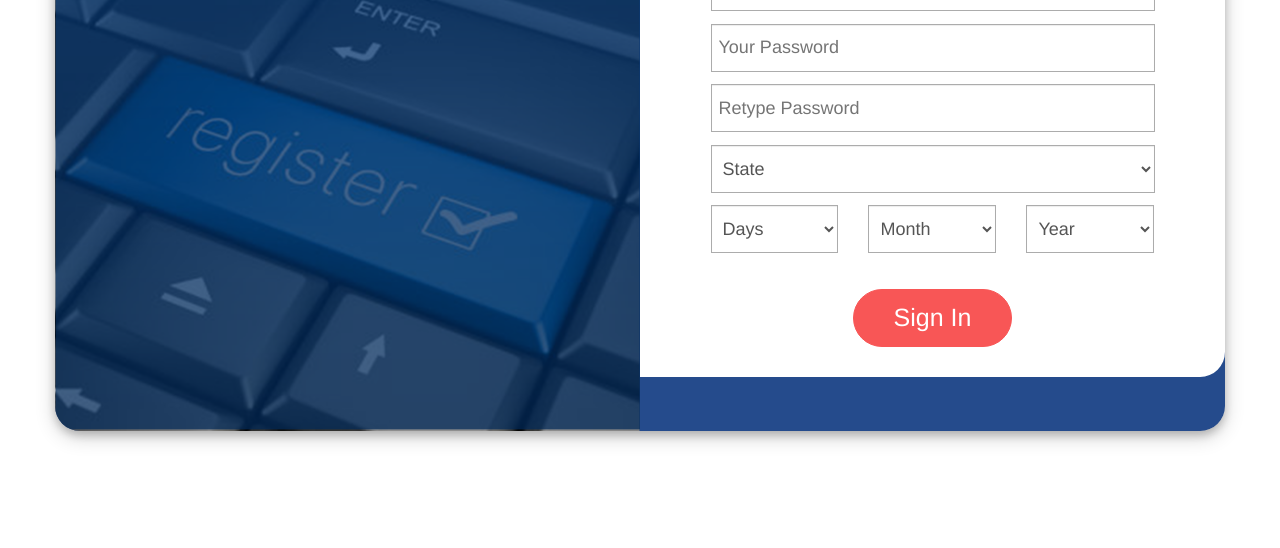
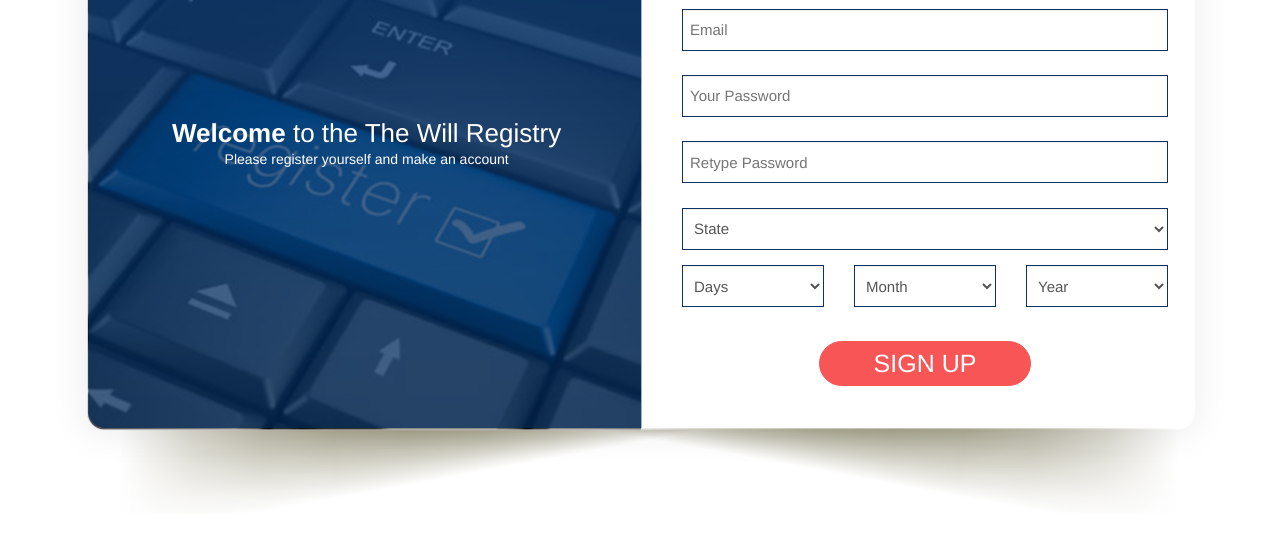
Before and after one commit to Usmankh3117/TheUSWillRegistry, a website: page will-registray/registration.html in a window 1280 px wide. Shown: the part 506-1054 px from the top of the page. Drawn offline with nearby package versions, Linux system fonts and the light colour scheme.

Commit message:
done registration pages

```diff
--- a/will-registray/registration.html
+++ b/will-registray/registration.html
@@ -5,13 +5,20 @@
   <meta name="viewport" content="width=device-width, initial-scale=1">
   <!-- Bootstrap CSS -->
   <!-- <link rel="stylesheet" href="./dist/css/bootstrap.min.css"> -->
-
-
+  <link rel="preconnect" href="https://fonts.gstatic.com">
+  <link href="https://fonts.googleapis.com/css2?family=Poppins:wght@200&display=swap" rel="stylesheet">
+  <link rel="preconnect" href="https://fonts.gstatic.com">
+  <link rel="preconnect" href="https://fonts.gstatic.com">
+<link href="https://fonts.googleapis.com/css2?family=Quicksand:wght@400;500&display=swap" rel="stylesheet">
+  <link href="https://fonts.googleapis.com/css2?family=Poppins:wght@200&display=swap" rel="stylesheet">
+  <link
+  href="https://cdnjs.cloudflare.com/ajax/libs/font-awesome/5.15.1/css/all.min.css"
+  rel="stylesheet"
+/>
   <!-- <link rel="stylesheet" href="https://maxcdn.bootstrapcdn.com/bootstrap/4.0.0/css/bootstrap.min.css" integrity="sha384-Gn5384xqQ1aoWXA+058RXPxPg6fy4IWvTNh0E263XmFcJlSAwiGgFAW/dAiS6JXm" crossorigin="anonymous"> -->
   <link rel="stylesheet" href="./dist/css/style.css">
   <link rel="stylesheet" href="./dist/css/registration-style.css">
-  <link rel="preconnect" href="https://fonts.gstatic.com">
-  <link href="https://fonts.googleapis.com/css2?family=Poppins:wght@200&display=swap" rel="stylesheet">
+
   <script src="https://ajax.googleapis.com/ajax/libs/jquery/3.5.1/jquery.min.js"></script>
   <script src="https://maxcdn.bootstrapcdn.com/bootstrap/3.4.1/js/bootstrap.min.js"></script>
   <link href="https://fonts.googleapis.com/css?family=Poppins:300,400,500" rel="stylesheet" />
@@ -21,7 +28,7 @@
   <title>Will Registray</title>
   <link rel="icon" href="./dist/assets/img/logo.png" type="image/icon type">
 </head>
-<body>
+<body class="body">
     <!-- header section starts -->
     <section class="header-section">
         <div class="icondiv">
@@ -88,19 +95,20 @@
             <div class="row">
                 <div class="heading-section">
                     <h1 class="heading"><span class="bold">Register</span> Form</h1>
-                    <span class="link">Please ! Register your self and make an <a href="#">Account</a></span>
                 </div>
             </div>
-            <div class="row mg-top-30"></div>
+            <!-- <div class="row mg-top-30"></div> -->
                 <div class="row">
-                <div class="col-lg-12 col-md-12 col-sm-12 login-img-div mg-bottom-30">
-                    <div class="row">
-                        <div class="col-lg-12 col-md-12 col-sm-12 for-bg-shadow">
-                            <div class="col-lg-6 col-md-6 col-sm-6" style="padding:0px;">
-                                <img src="./dist/assets/img/signin-image-large.png" alt="signup-img" style="width: 100%;border-radius: 25px 0px 0px 25px;">
+                    <div class="col-lg-12 col-md-12 col-sm-12 col-xs-12 login-left-outer-div1" style="background-image: url('./dist/assets/img/Register-Form_background-img.png');background-size: 100%;">
+                        <div class="login-left-inner-div1">
+                            <p class="heading1"><span class="bold">Welcome</span> to the The Will Registry</p>
+                            <p class="para1">Please register yourself and make an account</p>
                         </div>
-                            <div class="col-lg-6 col-md-6 col-sm-6 register-form-div">
-                                <div class="row mg-top-30"></div>
+                        <div class="col-lg-6 col-md-6 col-sm-6 col-xs-6">
+
+                        </div>
+                        <div class="col-lg-6 col-md-6 col-sm-6 col-xs-6">
+                            <!-- <div class="row mg-top-30"></div> -->
                             <div class="form-heading">
                                 <h2 style="color: #033168;">Register</h2>
                             </div>
@@ -189,13 +197,10 @@
                                             </div>
                                         </div>
                                     </div>
-
-
-
-
                                     <div class="submit-btn">
-                                            <input id="submit" class="submit" type="submit" value="Sign In" class="form-control1" name="submit">
+                                        <input id="submit" class="submit" type="submit" value="SIGN UP" class="form-control1" name="submit">
                                     </div>
+                                    <div class="row empty-space"></div>
 
                                 </form>
 
@@ -205,15 +210,12 @@
                             </div>
 
                         </div>
-                        </div>
-                    </div>
+
                     </div>
                 </div>
         </div>
     </section>
-    <div class="row mg-top-30"></div>
-    <div class="row mg-top-30"></div>
-    <div class="row mg-top-30"></div>
+
 
     <!-- sign-in-section ends -->
 
@@ -253,7 +255,7 @@
                                 </li>
                                 <li class="list-group-item1 footer-icon-signin1 footer-form">
                                     <form action="#">
-                                        <input type="text" placeholder="Enter your Email" style="font-size: 18px;padding: 5px;">
+                                        <input type="text" placeholder="Enter your Email" style="font-size: 16px;padding: 5px;">
                                         <button type="submit" class="footer-submit-btn1"><i class="fa fa-arrow-right"></i></button>
                                     </form>
                                 </li>
```
Also changed, not shown: will-registray/sign-in.html (+1 -1 lines), will-registray/dist/css/registration-style.css, will-registray/dist/css/sign-in-style.css, will-registray/dist/css/style.css. Lines whose indentation alone changed are shown as unchanged.
